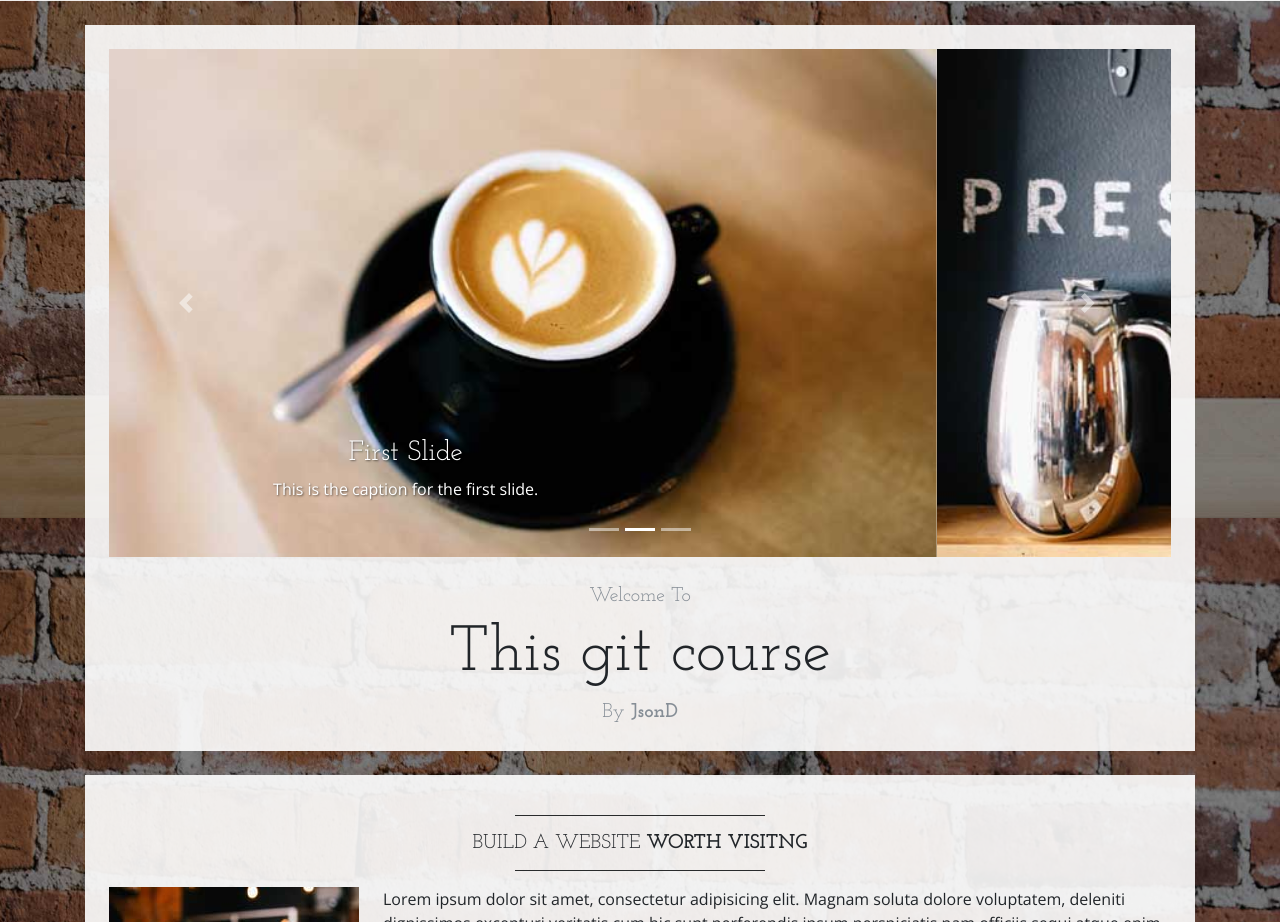
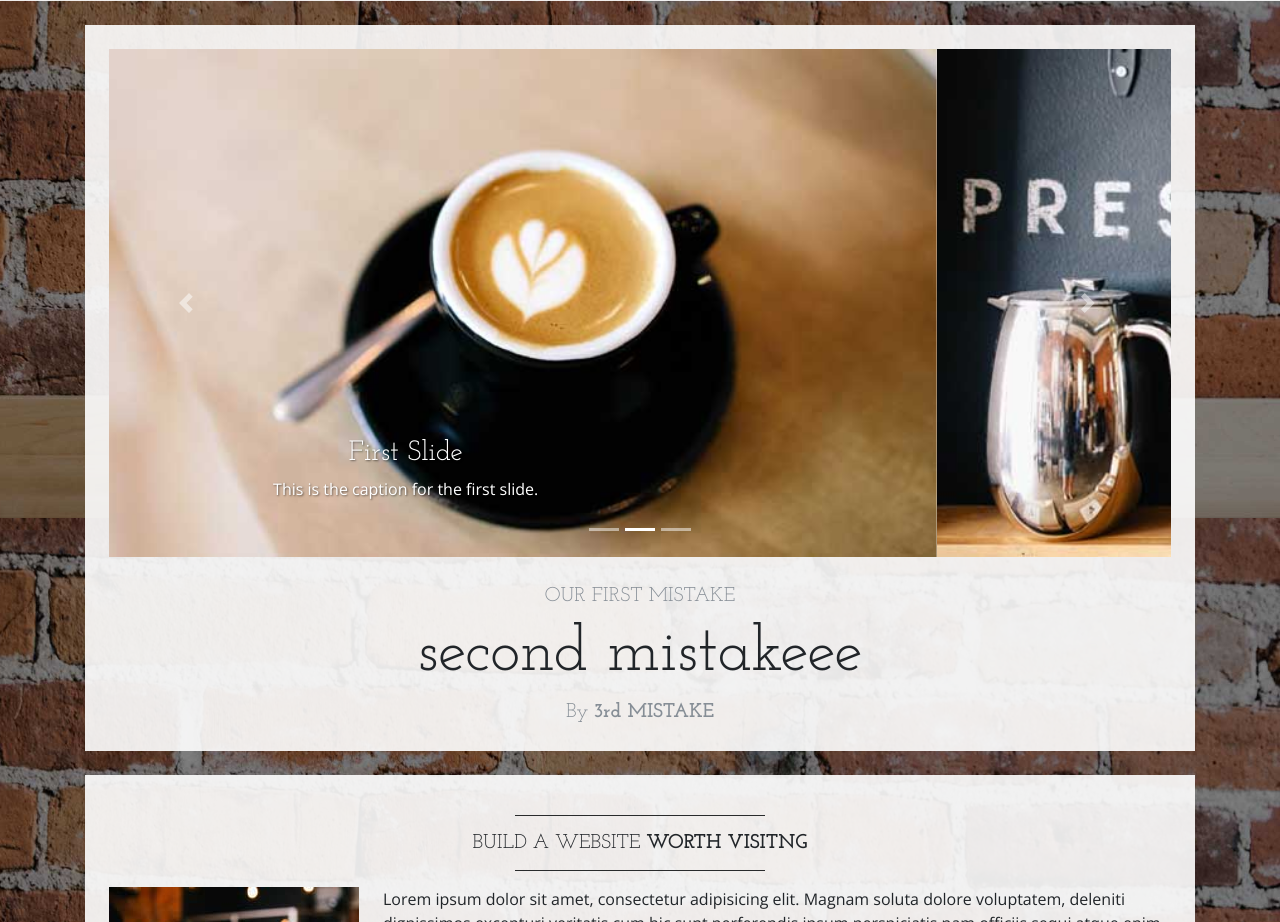
Before and after one commit to JasonDuquain/learn-git, a website: page index.html in a window 1280 px wide. Shown: the part 282-1204 px from the top of the page. Drawn offline with nearby package versions, Linux system fonts and the light colour scheme.

Commit message:
commiting our 3rd mistake

```diff
--- a/index.html
+++ b/index.html
@@ -99,10 +99,10 @@
         </div>
         <!-- Welcome Message -->
         <div class="text-center mt-4">
-          <div class="text-heading text-muted text-lg">Welcome To</div>
-          <h1 class="my-2">This git course</h1>
+          <div class="text-heading text-muted text-lg">OUR FIRST MISTAKE</div>
+          <h1 class="my-2">second mistakeee</h1>
           <div class="text-heading text-muted text-lg">By
-            <strong>JsonD</strong>
+            <strong>3rd MISTAKE</strong>
           </div>
         </div>
       </div>
```
